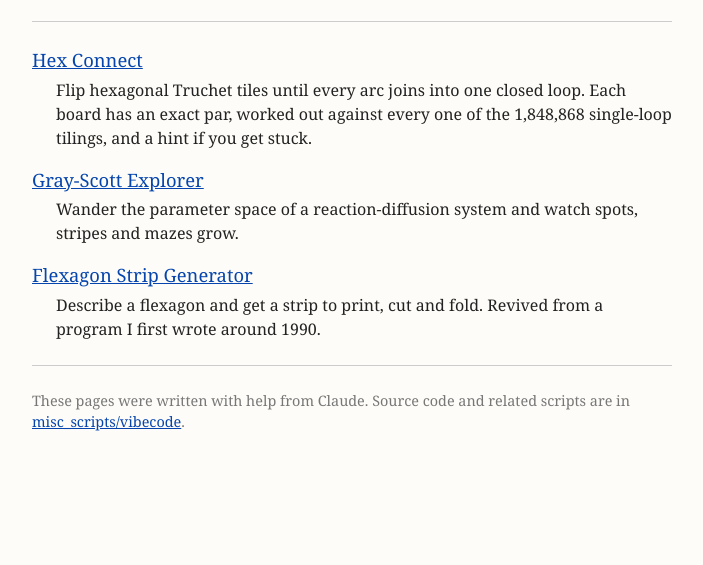
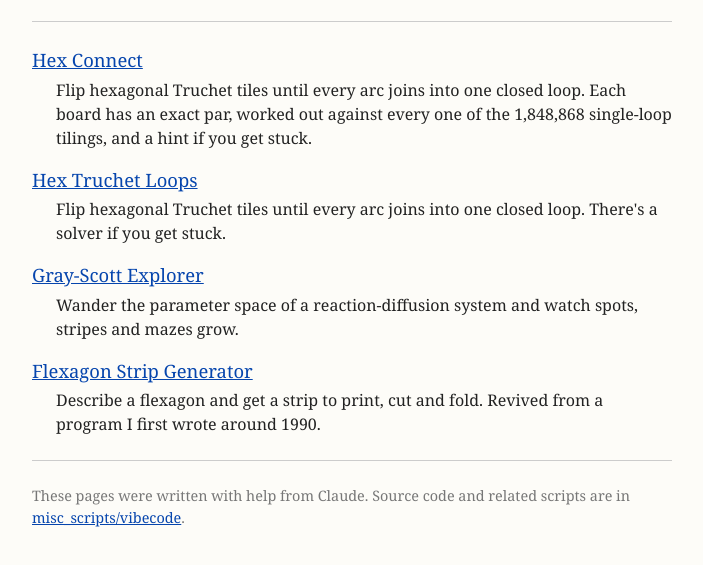
Before and after one commit to PaulBC/misc_scripts, a plain HTML site: page vibecode/index.html in a window 1280 px wide. Shown: the part 119-684 px from the top of the page, without its empty margins (288-991 px from the left). Drawn offline with Linux system fonts and the light colour scheme.

Commit message:
Update index.html

```diff
--- a/vibecode/index.html
+++ b/vibecode/index.html
@@ -37,6 +37,10 @@
       Each board has an exact par, worked out against every one of the
       1,848,868 single-loop tilings, and a hint if you get stuck.</dd>
 
+  <dt><a href="hex-truchet.html">Hex Truchet Loops</a></dt>
+  <dd>Flip hexagonal Truchet tiles until every arc joins into one closed loop.
+      There's a solver if you get stuck.</dd>
+
   <dt><a href="gray-scott-explorer.html">Gray-Scott Explorer</a></dt>
   <dd>Wander the parameter space of a reaction-diffusion system and watch
       spots, stripes and mazes grow.</dd>
```
